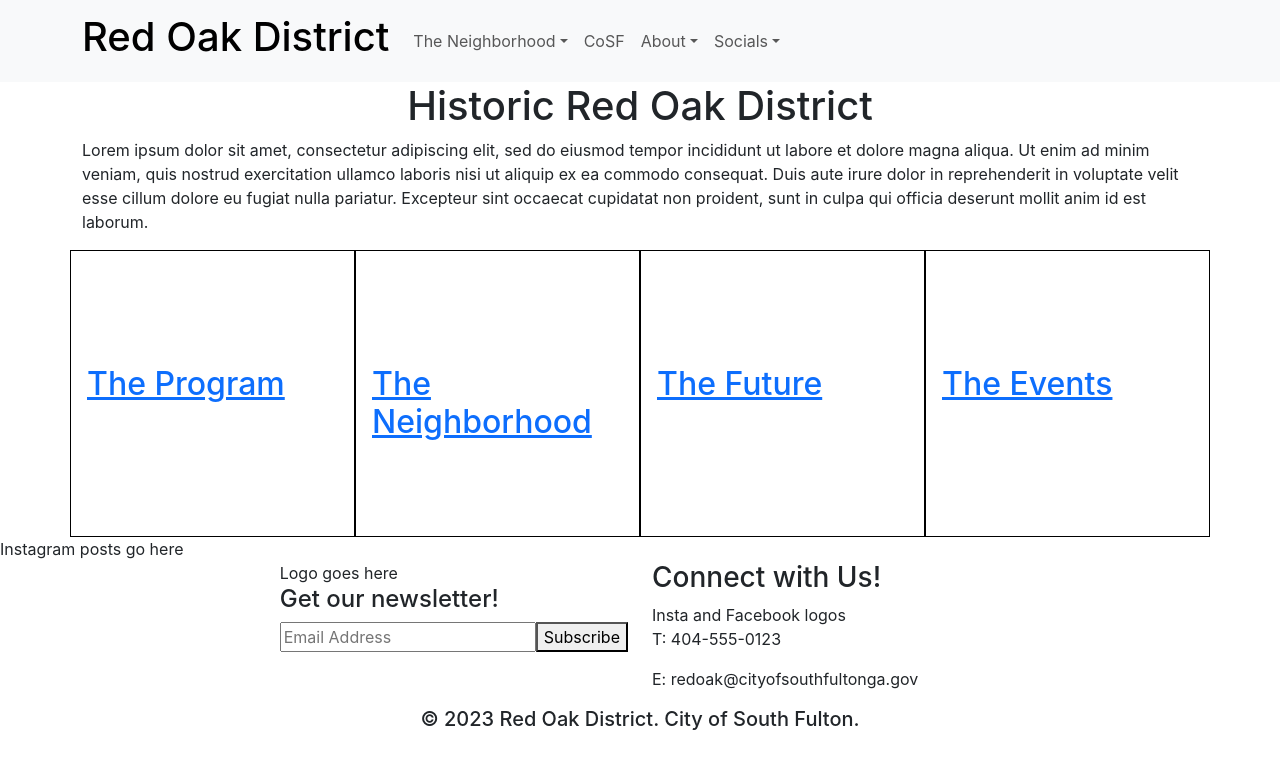
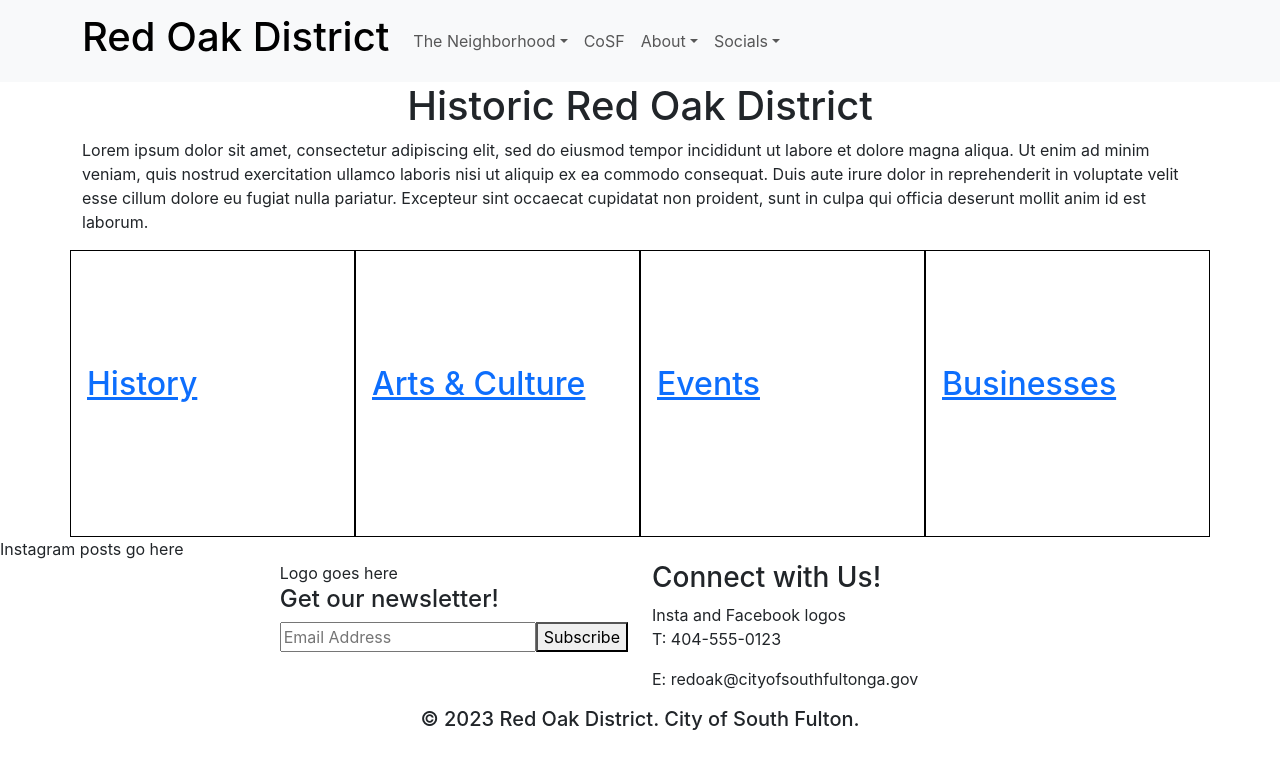
Before and after one commit to roblingjohn/red-oak-district, a React (Create React App) app: page / in a window 1280 px wide. Shown: the top 768 px of the page. Built offline with nearby package versions, Linux system fonts and the light colour scheme.

Commit message:
Changes boxes.

```diff
--- a/src/components/BoxRow.jsx
+++ b/src/components/BoxRow.jsx
@@ -4,10 +4,10 @@ import Box from "./Box";
 
 const Boxes = () => {
   const boxData = [
-    { displayName: "The Program", route: "/program" },
-    { displayName: "The Neighborhood", route: "/neighborhood" },
-    { displayName: "The Future", route: "/future" },
-    { displayName: "The Events", route: "/events" },
+    { displayName: "History", route: "/history" },
+    { displayName: "Arts & Culture", route: "/arts" },
+    { displayName: "Events", route: "/events" },
+    { displayName: "Businesses", route: "/businesses" },
   ];
   return (
     <div>
```
